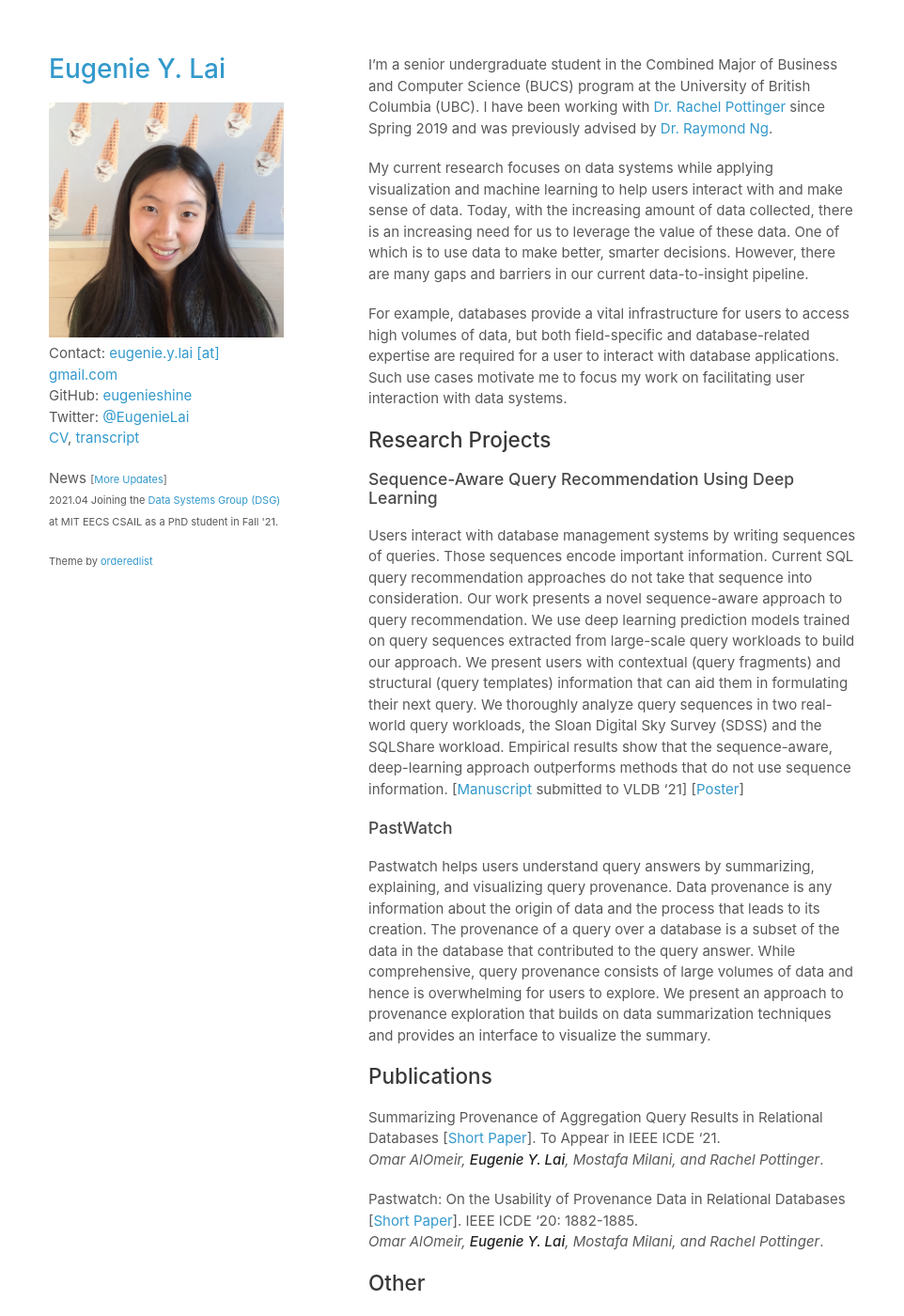
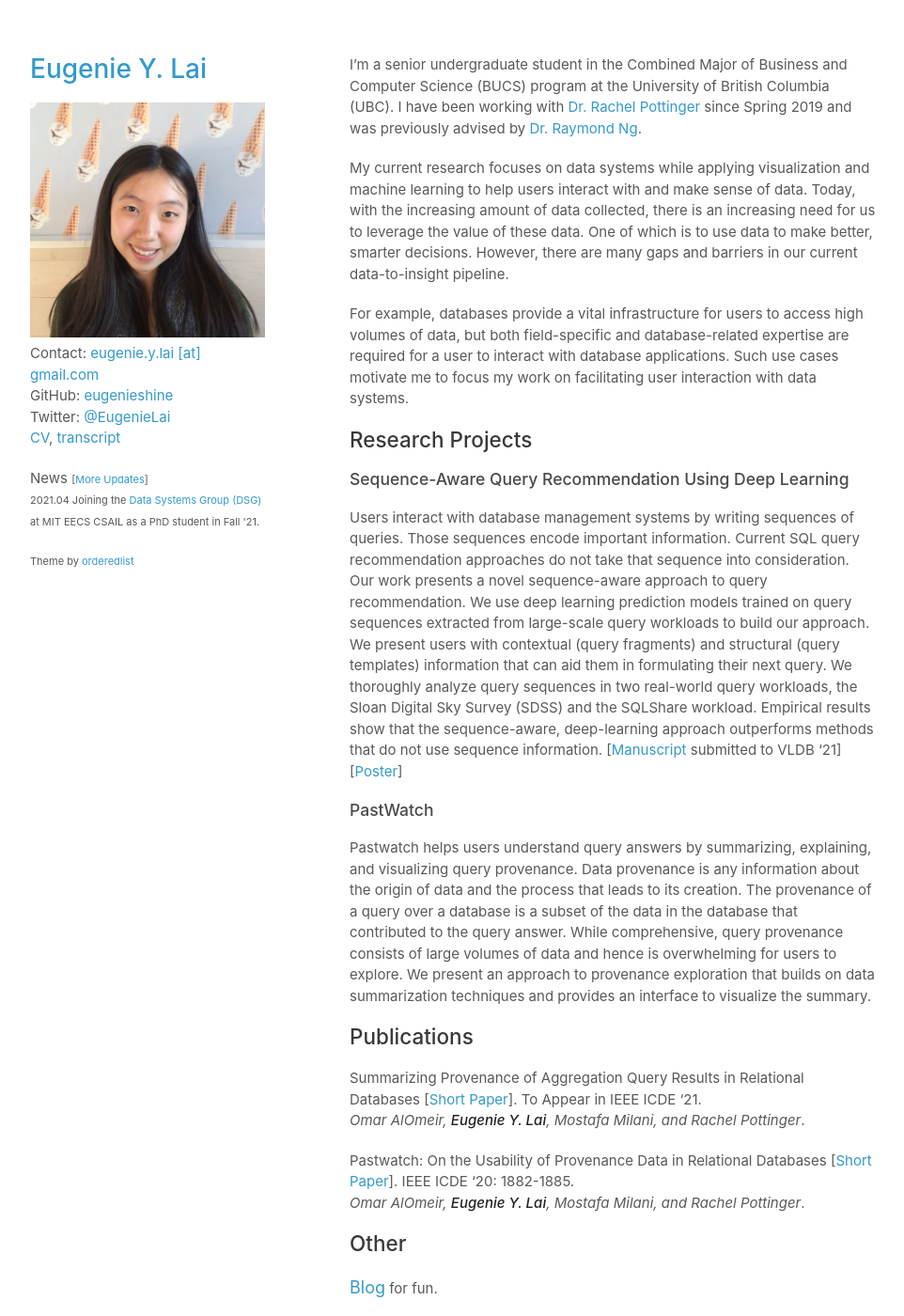
Before and after one commit to eugenielai/eugenielai.github.io, a Jekyll site: the page built from README.md, in a window 1280 px wide and 1400 px high. Shown: the whole window at 94% size, without its empty margins (158-1120 px from the left). Built offline with Jekyll 4.4.1, drawn with Linux system fonts in a browser that asks for light colours; our own code applies the rules of GitHub Pages for plain Markdown files; a script that is not in the unit is left out.

Commit message:
update width

```diff
--- a/assets/css/style.css
+++ b/assets/css/style.css
@@ -55,7 +55,7 @@ a:hover small {
 }
 
 .wrapper {
-  width:860px;
+  width:900px;
   margin:0 auto;
 }
 
@@ -170,7 +170,7 @@ header ul a strong {
 }
 
 section {
-  width:520px;
+  width:560px;
   float:right;
   padding-bottom:50px;
 }
```
